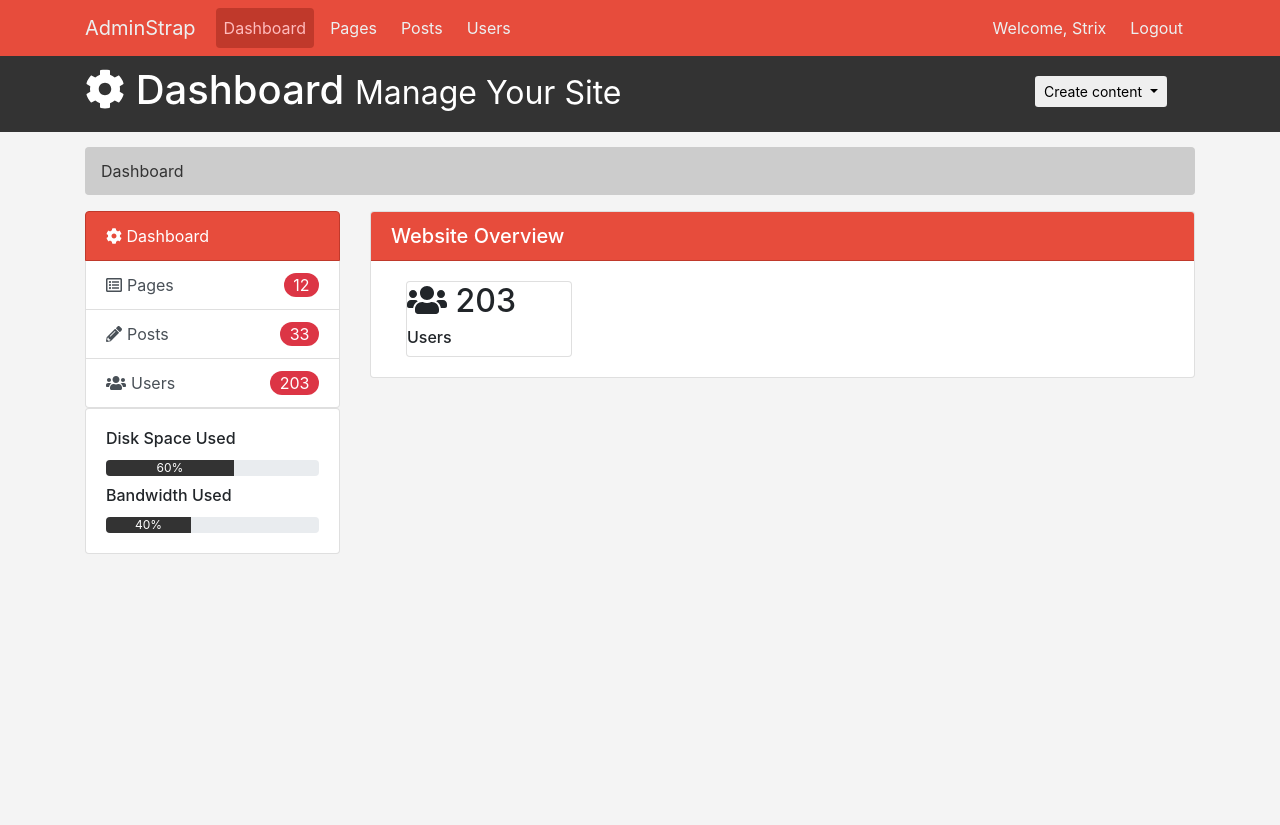
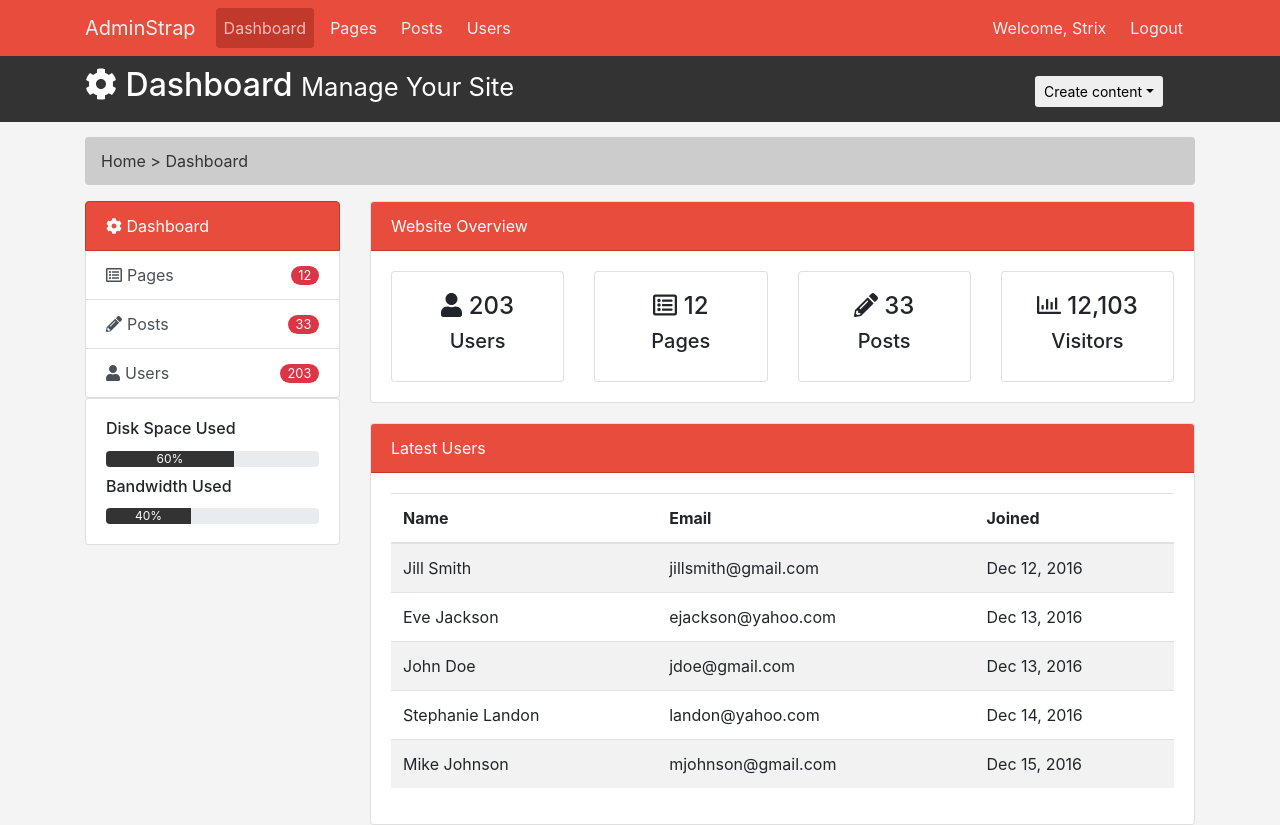
Before and after one commit to Strigalik/demos, a plain HTML site: page demos/demo3-AdminStrap/index.html in a window 1280 px wide. Before the commit the page ends 800 px from the top, so only its background shows below. Drawn offline with nearby package versions, Linux system fonts and the light colour scheme.

Commit message:
Dashboard complete

```diff
--- a/demos/demo3-AdminStrap/css/style.css
+++ b/demos/demo3-AdminStrap/css/style.css
@@ -43,16 +43,21 @@ body {
 }
 
 /* Progress Bars */
-.card h4 {
-  font-size: 16px;
-}
-
 .card .progress:first-of-type {
   margin-bottom: 10px;
 }
 
 .progress-bar {
   background: #333;
+}
+
+.wover {
+  margin-bottom: 20px;
+}
+
+.card.text-center:hover {
+  background: #f8f9fa;
+  transition: background .2s ease-out;
 }
 
 /* Custom BS colors Start*/
--- a/demos/demo3-AdminStrap/index.html
+++ b/demos/demo3-AdminStrap/index.html
@@ -5,10 +5,8 @@
 	<meta charset="utf-8">
 	<meta name="viewport" content="width=device-width, initial-scale=1, shrink-to-fit=no">
 	<title>Admin Area | Dashboard</title>
-
 	<!-- Bootstrap core CSS -->
 	<link href="css/bootstrap.min.css" rel="stylesheet">
-
 	<!-- Custom styles for this template -->
 	<link href="css/style.css" rel="stylesheet">
 </head>
@@ -21,7 +19,6 @@
 			 aria-label="Toggle navigation">
 				<span class="navbar-toggler-icon"></span>
 			</button>
-
 			<div class="collapse navbar-collapse" id="myNavbar">
 				<ul class="navbar-nav mr-auto">
 					<li class="nav-item active">
@@ -37,7 +34,6 @@
 						<a class="nav-link" href="users.html">Users</a>
 					</li>
 				</ul>
-
 				<ul class="navbar-nav justify-content-end">
 					<li class="nav-item">
 						<a class="nav-link" href="#">Welcome, Strix</a>
@@ -48,24 +44,20 @@
 				</ul>
 			</div>
 		</div>
-
 	</nav>
-
 	<header id="header">
 		<div class="container">
 			<div class="row">
 				<div class="col-md-10">
-          <h1>
+					<h2>
 						<i class="fas fa-cog"></i> Dashboard
 						<small>Manage Your Site</small>
-          </h1>
+					</h2>
 				</div>
 				<div class="col-md-2">
 					<div class="dropdown create">
 						<button class="btn dropdown-toggle btn-sm" type="button" id="dropdownMenuButton" data-toggle="dropdown" aria-haspopup="true"
-              aria-expanded="false">
-              Create content
-            </button>
+						 aria-expanded="false">Create content</button>
 						<div class="dropdown-menu" aria-labelledby="dropdownMenuButton">
 							<a class="dropdown-item" href="#">Add Pages</a>
 							<a class="dropdown-item" href="#">Add Post</a>
@@ -76,71 +68,143 @@
 			</div>
 		</div>
 	</header>
-
-  <section id="breadcrumd">
+	<section id="breadcrumb">
 		<div class="container">
 			<ol class="breadcrumb">
-        <li class="active">Dashboard</li>
+				<li class="active">Home > Dashboard</li>
 			</ol>
 		</div>
 	</section>
-
 	<section id="main">
 		<div class="container">
 			<div class="row">
 				<div class="col-md-3">
 					<div class="list-group">
 						<a href="index.html" class="list-group-item list-group-item-action active main-color-bg">
-              <i class="fas fa-cog"></i>
-              Dashboard
+							<i class="fas fa-cog"></i> Dashboard
 						</a>
 						<a href="pages.html" class="list-group-item list-group-item-action d-flex justify-content-between align-items-center">
 							<i class="far fa-list-alt"></i>
 							<span class="spanpad">Pages</span>
-              <span class="badges badge-danger badge-pill ml-auto">12</span>
+							<span class="badges badge-danger badge-pill ml-auto small">12</span>
 						</a>
 						<a href="posts.html" class="list-group-item list-group-item-action d-flex justify-content-between align-items-center">
 							<i class="fas fa-pencil-alt"></i>
 							<span class="spanpad">Posts</span>
-              <span class="badges badge-danger badge-pill ml-auto">33</span>
+							<span class="badges badge-danger badge-pill ml-auto small">33</span>
 						</a>
 						<a href="users.html" class="list-group-item list-group-item-action d-flex justify-content-between align-items-center">
-              <i class="fas fa-users"></i>
+							<i class="fas fa-user"></i>
 							<span class="spanpad">Users</span>
-              <span class="badges badge-danger badge-pill ml-auto">203</span>
+							<span class="badges badge-danger badge-pill ml-auto small">203</span>
 						</a>
 					</div>
 					<div class="card">
 						<div class="card-body">
-              <h4 class="card-title">Disk Space Used</h4>
+							<h6 class="card-title">Disk Space Used</h6>
 							<div class="progress">
 								<div class="progress-bar" role="progressbar" style="width: 60%;" aria-valuenow="25" aria-valuemin="0" aria-valuemax="100">60%</div>
 							</div>
-              <h4 class="card-title">Bandwidth Used</h4>
+							<h6 class="card-title">Bandwidth Used</h6>
 							<div class="progress">
 								<div class="progress-bar" role="progressbar" style="width: 40%;" aria-valuenow="25" aria-valuemin="0" aria-valuemax="100">40%</div>
 							</div>
 						</div>
 					</div>
 				</div>
-
 				<div class="col-md-9">
-          <div class="card">
-            <h5 class="card-header main-color-bg">Website Overview</h5>
+					<!-- Website Overview -->
+					<div class="card wover">
+						<div class="card-header main-color-bg">Website Overview</div>
 						<div class="card-body">
+							<div class="row">
 								<div class="col-md-3">
-                <div class="card">
-                  <h2><i class="fas fa-users"></i> 203</h2>
-                  <h4>Users</h4>
+									<div class="card text-center">
+										<div class="card-body">
+											<h4><i class="fas fa-user"></i> 203</h4>
+											<h5>Users</h5>
+										</div>
+									</div>
+								</div>
+								<div class="col-md-3">
+									<div class="card text-center">
+										<div class="card-body">
+											<h4>
+												<i class="far fa-list-alt"></i> 12</h4>
+											<h5>Pages</h5>
+										</div>
+									</div>
+								</div>
+								<div class="col-md-3">
+									<div class="card text-center">
+										<div class="card-body">
+											<h4>
+												<i class="fas fa-pencil-alt"></i> 33</h4>
+											<h5>Posts</h5>
+										</div>
+									</div>
+								</div>
+								<div class="col-md-3">
+									<div class="card text-center">
+										<div class="card-body">
+											<h4>
+												<i class="far fa-chart-bar"></i> 12,103</h4>
+											<h5>Visitors</h5>
 										</div>
 									</div>
 								</div>
 							</div>
 						</div>
 					</div>
+					<!-- Latest Users -->
+					<div class="card">
+						<p class="card-header main-color-bg">Latest Users</p>
+						<div class="card-body">
+							<div class="table-responsive">
+								<table class="table table-striped table-hover">
+									<thead>
+										<tr>
+											<th scope="col">Name</th>
+											<th scope="col">Email</th>
+											<th scope="col">Joined</th>
+										</tr>
+									</thead>
+									<tbody>
+										<tr>
+											<td>Jill Smith</td>
+											<td>jillsmith@gmail.com</td>
+											<td>Dec 12, 2016</td>
+										</tr>
+										<tr>
+											<td>Eve Jackson</td>
+											<td>ejackson@yahoo.com</td>
+											<td>Dec 13, 2016</td>
+										</tr>
+										<tr>
+											<td>John Doe</td>
+											<td>jdoe@gmail.com</td>
+											<td>Dec 13, 2016</td>
+										</tr>
+										<tr>
+											<td>Stephanie Landon</td>
+											<td>landon@yahoo.com</td>
+											<td>Dec 14, 2016</td>
+										</tr>
+										<tr>
+											<td>Mike Johnson</td>
+											<td>mjohnson@gmail.com</td>
+											<td>Dec 15, 2016</td>
+										</tr>
+									</tbody>
+								</table>
+							</div>
+						</div>
+					</div>
+
+				</div>
+			</div>
 		</div>
 	</section>
-
 	<script src="https://code.jquery.com/jquery-3.2.1.slim.min.js" integrity="sha384-KJ3o2DKtIkvYIK3UENzmM7KCkRr/rE9/Qpg6aAZGJwFDMVNA/GpGFF93hXpG5KkN"
 	 crossorigin="anonymous"></script>
 	<script src="https://cdnjs.cloudflare.com/ajax/libs/popper.js/1.12.9/umd/popper.min.js" integrity="sha384-ApNbgh9B+Y1QKtv3Rn7W3mgPxhU9K/ScQsAP7hUibX39j7fakFPskvXusvfa0b4Q"
```
Lines whose indentation alone changed are shown as unchanged.
